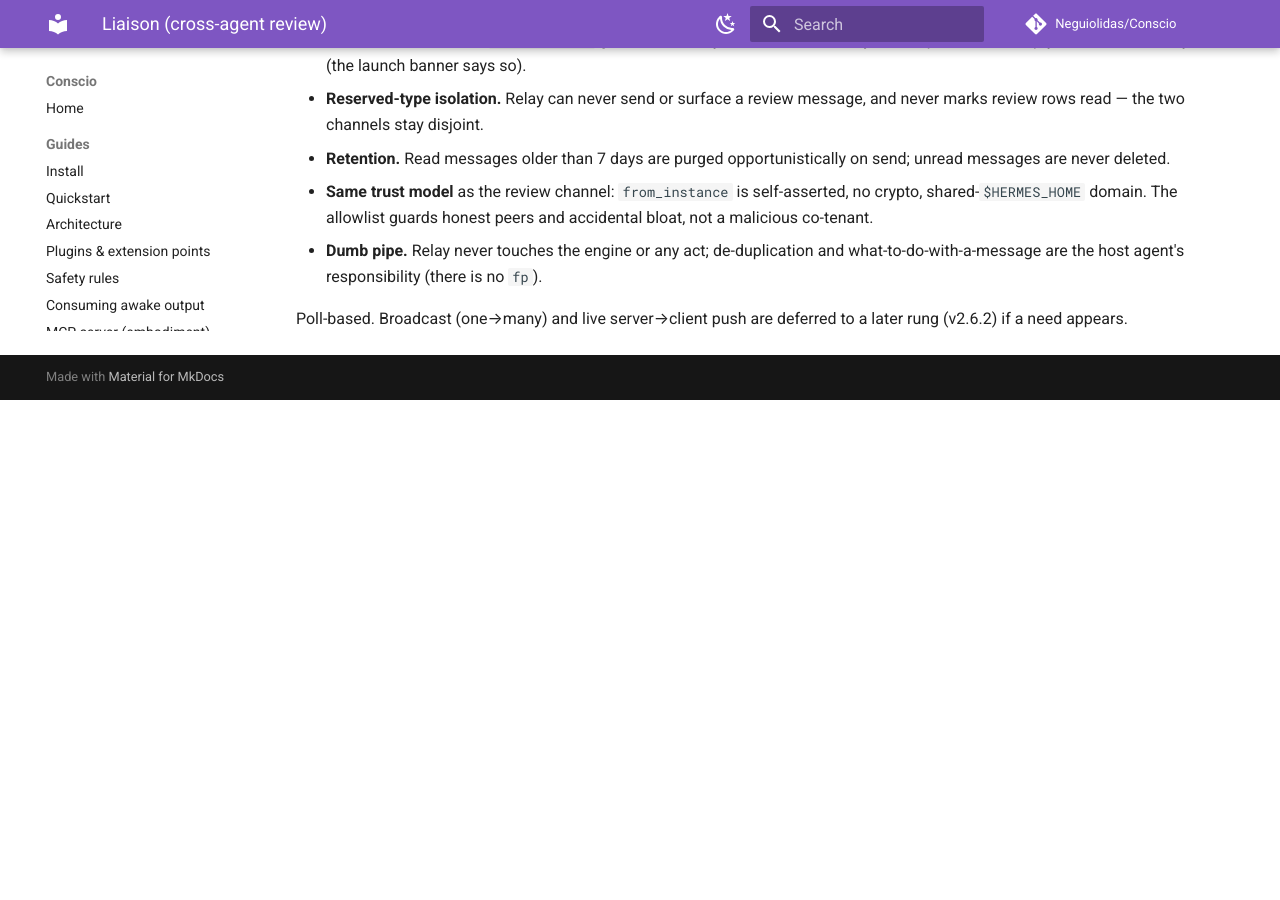
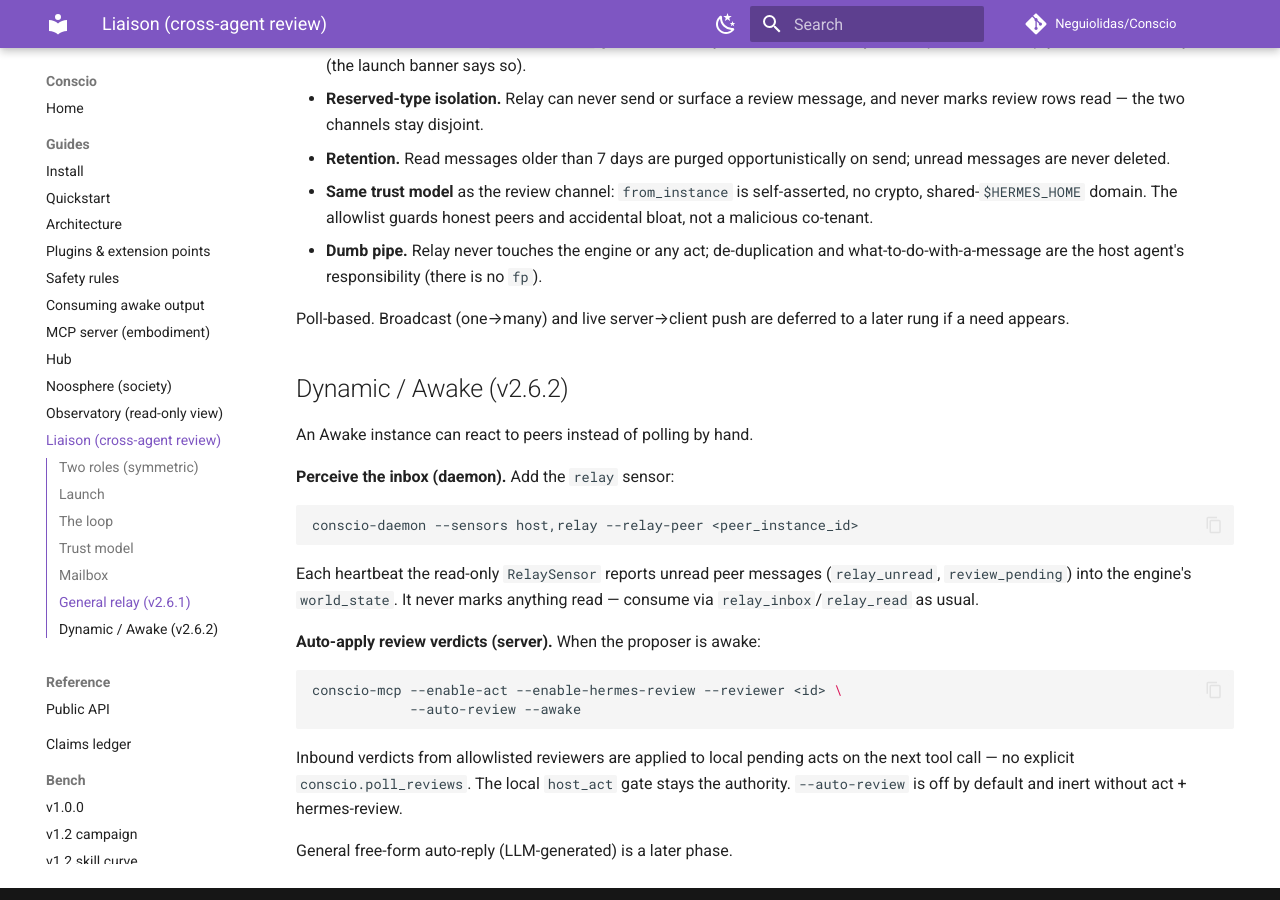
Before and after one commit to Neguiolidas/Conscio, an MkDocs documentation site: the page built from docs/guides/liaison.md, in a window 1280 px wide and 900 px high, scrolled down 1979 px. Built offline with MkDocs 1.6.1 and Material for MkDocs 9.7.7, drawn with Linux system fonts in a browser that asks for light colours; comment, search, counter and statistics services are not loaded; before the commit the page ends 2379 px from its top, so only the background shows below that.

Commit message:
docs: v2.6.2 Awake Relay Sensor — CLAIMS #57, CHANGELOG, guide, version [v2.6.2]
Co-Authored-By: Claude Opus 4.8 <noreply@anthropic.com>

````diff
--- a/conscio/__init__.py
+++ b/conscio/__init__.py
@@ -6,7 +6,7 @@ and goal generation. Adapts behavior based on the underlying model's
 context window size.
 """
 
-__version__ = "2.6.1"
+__version__ = "2.6.2"
 __author__ = "Neguiolidas / Neguitech"
 
 from .engine import ConsciousnessEngine
--- a/docs/guides/liaison.md
+++ b/docs/guides/liaison.md
@@ -93,4 +93,32 @@ Properties:
   what-to-do-with-a-message are the host agent's responsibility (there is no `fp`).
 
 Poll-based. Broadcast (one→many) and live server→client push are deferred to a
-later rung (v2.6.2) if a need appears.
+later rung if a need appears.
+
+## Dynamic / Awake (v2.6.2)
+
+An Awake instance can react to peers instead of polling by hand.
+
+**Perceive the inbox (daemon).** Add the `relay` sensor:
+
+```bash
+conscio-daemon --sensors host,relay --relay-peer <peer_instance_id>
+```
+
+Each heartbeat the read-only `RelaySensor` reports unread peer messages
+(`relay_unread`, `review_pending`) into the engine's `world_state`. It never
+marks anything read — consume via `relay_inbox`/`relay_read` as usual.
+
+**Auto-apply review verdicts (server).** When the proposer is awake:
+
+```bash
+conscio-mcp --enable-act --enable-hermes-review --reviewer <id> \
+            --auto-review --awake
+```
+
+Inbound verdicts from allowlisted reviewers are applied to local pending acts
+on the next tool call — no explicit `conscio.poll_reviews`. The local
+`host_act` gate stays the authority. `--auto-review` is off by default and
+inert without act + hermes-review.
+
+General free-form auto-reply (LLM-generated) is a later phase.
````
Also changed, not shown: CHANGELOG.md (+12 -0 lines), README.md (+3 -2 lines), docs/CLAIMS.md (+1 -0 lines).
